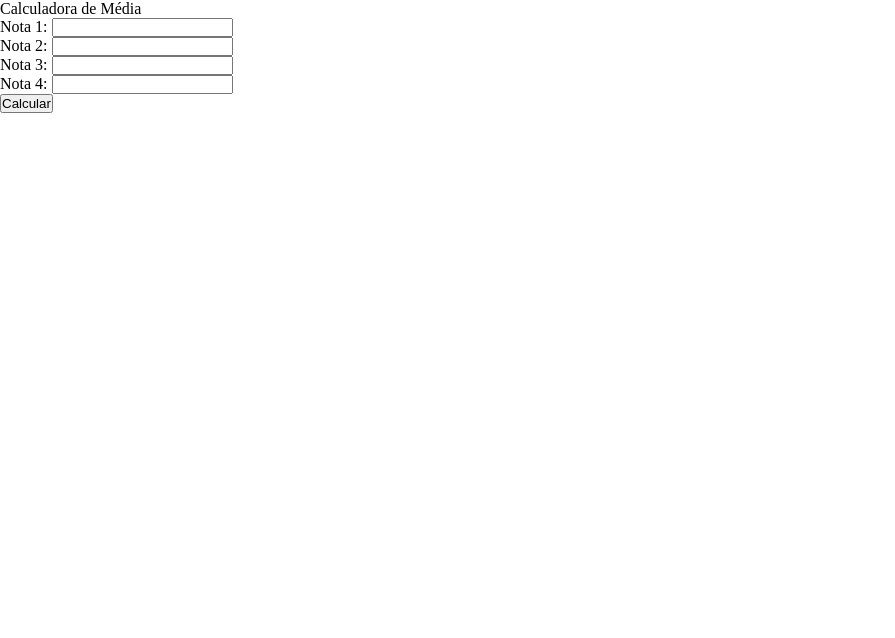
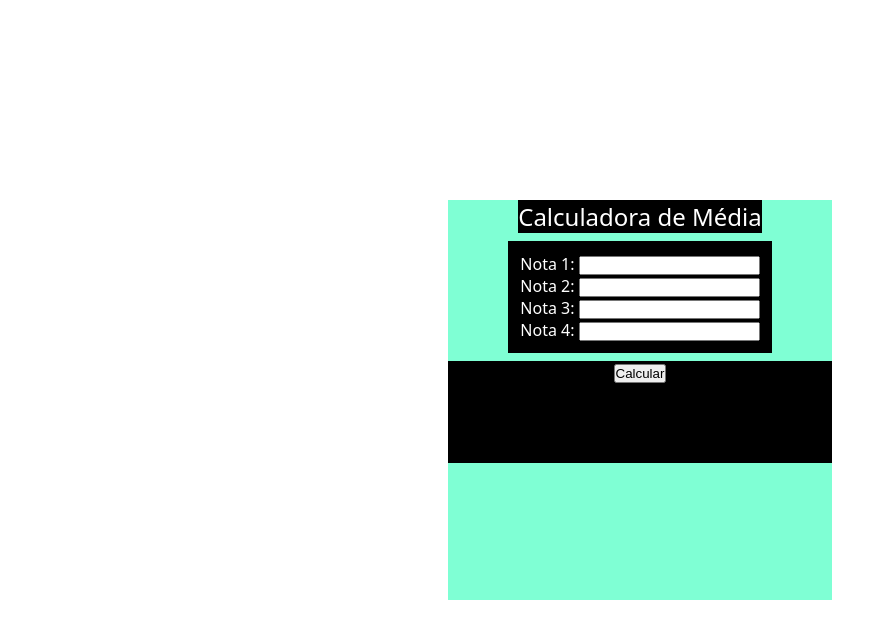
Before and after one commit to arthurpiloto/exercicios-fixacao, a plain HTML site: page pages/ex03.html in a window 1280 px wide. Shown: the whole page, without its empty margins (0-895 px from the left). Drawn offline with Linux system fonts and the light colour scheme.

Commit message:
exercício C finalizado

```diff
--- a/assets/css/ex03.css
+++ b/assets/css/ex03.css
@@ -3,3 +3,50 @@
     margin: 0;
     box-sizing: border-box;
 }
+
+:root {
+    font-size: 62.5%; /* 1rem = 10px */
+}
+
+main {
+    height: 100Vh;
+    display: flex;
+    justify-content: center;
+    align-items: center;
+    flex-direction: column;
+    font-size: 1.6rem;
+    color: white;
+    font-family: system-ui, -apple-system, BlinkMacSystemFont, 'Segoe UI', Roboto, Oxygen, Ubuntu, Cantarell, 'Open Sans', 'Helvetica Neue', sans-serif;
+}
+
+.container {
+    display: flex;
+    flex-direction: column;
+    align-items: center;
+    text-align: center;
+    gap: .8rem;
+    width: 30%;
+    height: 50%;
+    background-color: aquamarine;
+}
+
+.title {
+    font-size: 2.4rem;
+    background-color: black;
+    color: white;
+}
+
+form {
+    padding: 1.2rem;
+    background-color: black;
+}
+
+.result-container {
+    width: 100%;
+    background-color: black;
+}
+
+.result {
+    width: 100%;
+    height: 8rem;
+}
```
